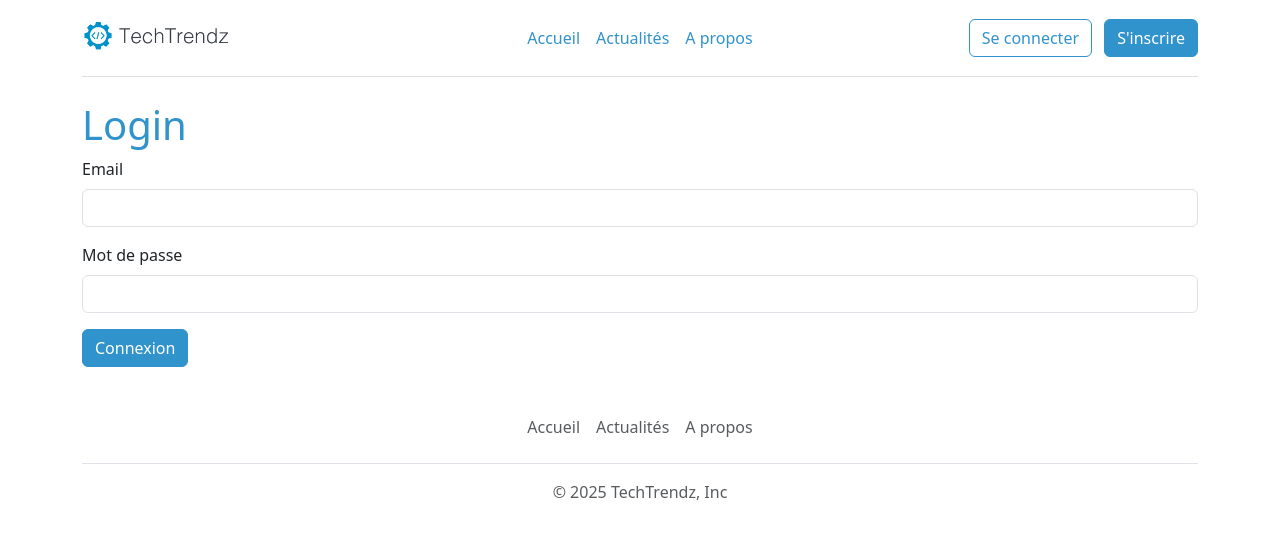
After one commit to Geraldine743/TechTrendz, a PHP site: page /login.php in a window 1280 px wide. The commit adds this page. Shown: the top 539 px of the page. Run offline with PHP 8.4, Linux system fonts and the light colour scheme.

Commit message:
add structure login page

```diff
--- a/lib/navigation.php
+++ b/lib/navigation.php
@@ -4,4 +4,5 @@ $mainMenu = [
     "index.php" => ["menu_title" => "Accueil", "head_title" => "Accueil TechTrendz - Site d'actu tech", "meta_description" => "TechTrendz, l'actu tech !"],
     "actualites.php" => ["menu_title" => "Actualités", "head_title" => "Actualités tech et dev", "meta_description" => "Découvrez toutes nos actualités."],
     "a_propos.php" => ["menu_title" => "A propos", "head_title" => "A propos de TechTrendz", "meta_description" => "L'histoire du site TechTrendz"],
+    "login.php" => ["menu_title" => "Connexion", "head_title" => "Connexion TechTrendz", "meta_description" => "Connexion TechTrendz", "exclude" => true],
 ];
--- /dev/null
+++ b/login.php
@@ -0,0 +1,22 @@
+<?php
+require_once __DIR__ . "/lib/navigation.php";
+require_once __DIR__ . "/templates/header.php"
+?>
+
+<h1>Login</h1>
+
+<form method="post">
+    <div class="mb-3">
+        <label class="form-label" for="email">Email</label>
+        <input type="email" name="email" id="email" class="form-control">
+    </div>
+    <div class="mb-3">
+        <label class="form-label" for="password">Mot de passe</label>
+        <input type="password" name="password" id="password" class="form-control">
+    </div>
+
+    <input type="submit" value="Connexion" name="loginUser" class="btn btn-primary">
+
+</form>
+
+<?php require_once __DIR__ . "/templates/footer.php" ?>
--- a/templates/header.php
+++ b/templates/header.php
@@ -34,7 +34,7 @@ $currentPage = basename($_SERVER["SCRIPT_NAME"]);
 
             </ul>
             <div class="col-md-3 text-end">
-                <button type="button" class="btn btn-outline-primary me-2">Se connecter</button>
+                <a href="login.php" class="btn btn-outline-primary me-2">Se connecter</a>
                 <button type="button" class="btn btn-primary">S'inscrire</button>
             </div>
         </header>
```
